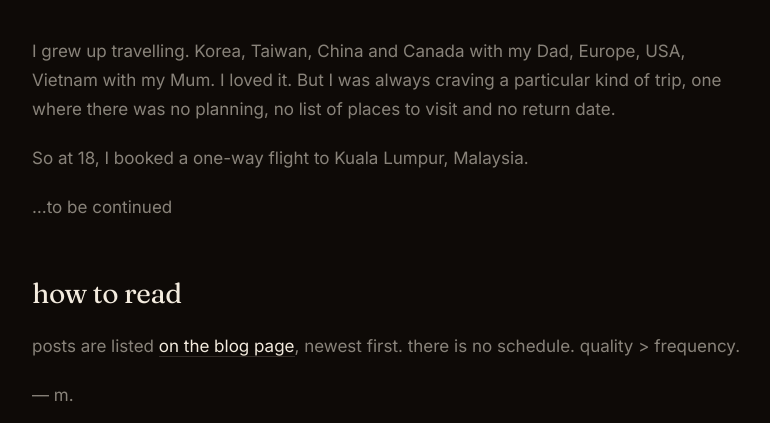
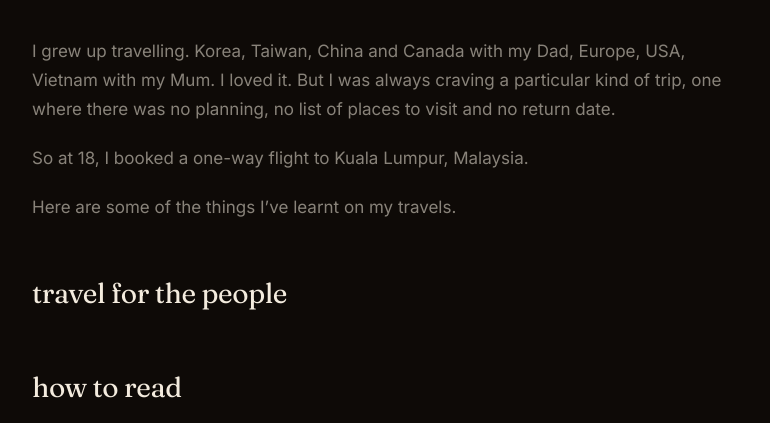
Before and after one commit to callmeMaTTt/website, an Astro site: page /posts/hello-world in a window 1280 px wide. Shown: the part 349-772 px from the top of the page, without its empty margins (248-1018 px from the left). Built offline with nearby package versions, Linux system fonts and the light colour scheme; Astro itself is replaced by a stand-in of ours.

Commit message:
Update hello-world.md

```diff
--- a/src/content/posts/hello-world.md
+++ b/src/content/posts/hello-world.md
@@ -9,8 +9,9 @@ I grew up travelling. Korea, Taiwan, China and Canada with my Dad, Europe, USA,
 
 So at 18, I booked a one-way flight to Kuala Lumpur, Malaysia.
 
-...to be continued
+Here are some of the things I've learnt on my travels.
 
+## travel for the people
 
 
 ## how to read
```
